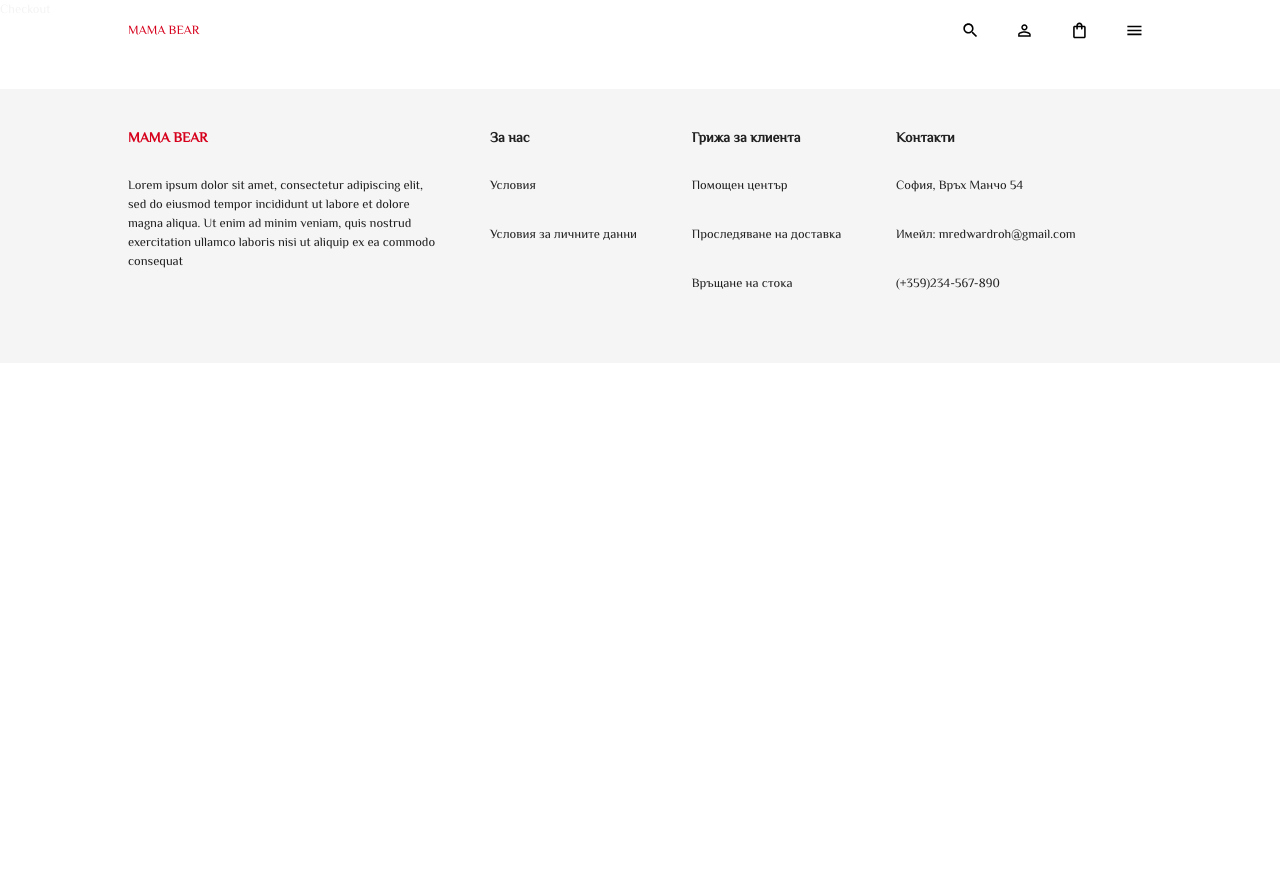
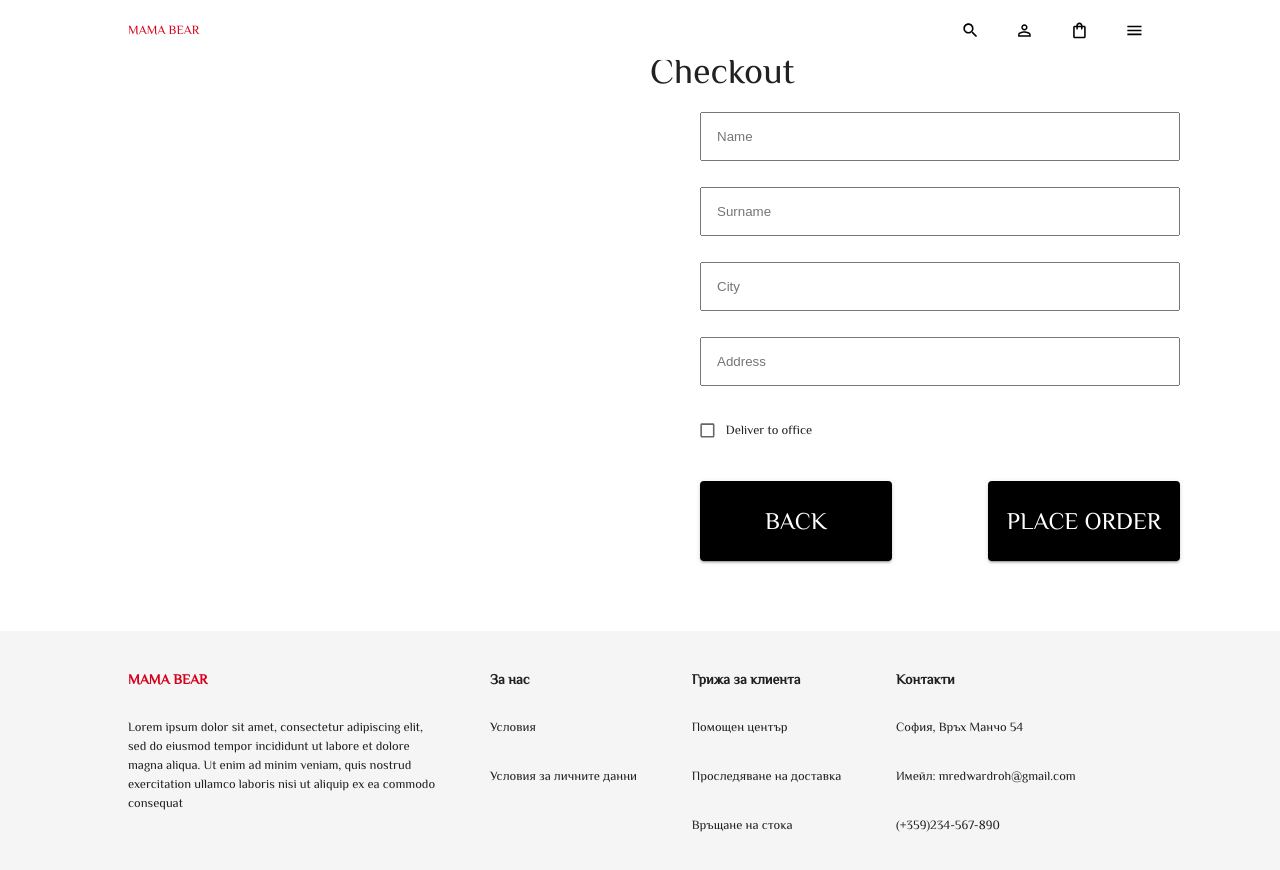
Before and after one commit to IvoGeorgiew/mama-bear, a React (Create React App) app: page /checkout in a window 1280 px wide. Shown: the top 870 px of the page. Before the commit the page ends 800 px from the top, so only its background shows below. Built offline with nearby package versions, Linux system fonts and the light colour scheme; a web font is replaced by a local one.

Commit message:
Working on checkout

```diff
--- a/src/Components/Item.jsx
+++ b/src/Components/Item.jsx
@@ -1,6 +1,6 @@
 import { useState } from "react";
 import { useDispatch } from "react-redux";
-import { IconButton, Box, Typography, useTheme, Button } from "@mui/material";
+import { IconButton, Box, Typography, Button } from "@mui/material";
 import AddIcon from "@mui/icons-material/Add";
 import RemoveIcon from "@mui/icons-material/Remove";
 import { shades } from "../theme";
@@ -12,26 +12,9 @@ const Item = ({ item, width }) => {
   const dispatch = useDispatch();
   const [count, setCount] = useState(1);
   const [isHovered, setIsHovered] = useState(false);
-  const {
-    palette: { neutral },
-  } = useTheme();
 
-  //const { category, price, name, image } = item;
-  const id = item.id;
-  const category = item.category;
   const price = item.price;
   const name = item.name;
-  const image = item.imageUrl;
-
-  //   const {
-  //     data: {
-  //       attributes: {
-  //         formats: {
-  //           medium: { url },
-  //         },
-  //       },
-  //     },
-  //   } = image;
 
   return (
     <Box width={width}>
@@ -40,14 +23,30 @@ const Item = ({ item, width }) => {
         onMouseOver={() => setIsHovered(true)}
         onMouseOut={() => setIsHovered(false)}
       >
-        <img
-          alt={item.name}
-          width="300px"
-          height="400px"
-          src={item.imageUrl}
+        <div
           onClick={() => navigate(`/item/${item.id}`)}
-          style={{ cursor: "pointer" }}
-        />
+          style={{
+            width: "300px",
+            height: "400px",
+            margin: "0 auto",
+            overflow: "hidden",
+            cursor: "pointer",
+          }}
+        >
+          <img
+            alt={item.name}
+            src={item.imageUrl}
+            style={{
+              width: "auto",
+              height: "100%",
+              display: "block",
+              marginLeft: "auto",
+              marginRight: "auto",
+              transform: isHovered ? "scale(1.2)" : "scale(1)",
+              transition: "transform 0.3s ease-in-out",
+            }}
+          />
+        </div>
         <Box
           display={isHovered ? "block" : "none"}
           position="absolute"
--- a/src/scenes/checkout/Checkout.jsx
+++ b/src/scenes/checkout/Checkout.jsx
@@ -1,4 +1,162 @@
-const Checkout = () => {
-  return <div>Checkout</div>;
+import React from "react";
+import { useSelector } from "react-redux";
+import { Formik, Field, Form } from "formik";
+import {
+  FormControlLabel,
+  Checkbox,
+  Box,
+  Typography,
+  Button,
+} from "@mui/material";
+import CartMenu from "../global/CartMenu";
+
+const CheckoutPage = () => {
+  const cart = useSelector((state) => state.cart.cart);
+
+  const handleSubmit = (values) => {
+    // Handle form submission
+    console.log(values);
+  };
+
+  return (
+    <div style={{ margin: "50px", display: "flex" }}>
+      <div style={{ flex: "1", marginRight: "20px" }}>
+        <CartMenu />
+      </div>
+
+      <div style={{ flex: "1" }}>
+        <Typography
+          variant="h1"
+          style={{ marginBottom: "20px", fontSize: "36px" }}
+        >
+          Checkout
+        </Typography>
+
+        <Formik
+          initialValues={{
+            name: "",
+            surname: "",
+            address: "",
+            city: "",
+            toOffice: false,
+          }}
+          onSubmit={handleSubmit}
+        >
+          {({ values }) => (
+            <Form style={{ width: "100%", padding: "0 50px" }}>
+              <Box my={2}>
+                <Field
+                  type="text"
+                  id="name"
+                  name="name"
+                  required
+                  placeholder="Name"
+                  style={{
+                    width: "100%",
+                    padding: "15px",
+                    marginBottom: "10px",
+                  }}
+                />
+              </Box>
+
+              <Box my={2}>
+                <Field
+                  type="text"
+                  id="surname"
+                  name="surname"
+                  required
+                  placeholder="Surname"
+                  style={{
+                    width: "100%",
+                    padding: "15px",
+                    marginBottom: "10px",
+                  }}
+                />
+              </Box>
+
+              <Box my={2}>
+                <Field
+                  type="text"
+                  id="city"
+                  name="city"
+                  required
+                  placeholder="City"
+                  style={{
+                    width: "100%",
+                    padding: "15px",
+                    marginBottom: "10px",
+                  }}
+                />
+              </Box>
+
+              <Box my={2}>
+                <Field
+                  type="text"
+                  id="address"
+                  name="address"
+                  required
+                  placeholder="Address"
+                  style={{
+                    width: "100%",
+                    padding: "15px",
+                    marginBottom: "10px",
+                  }}
+                />
+              </Box>
+
+              <Box my={2}>
+                <Field name="toOffice">
+                  {({ field }) => (
+                    <FormControlLabel
+                      control={<Checkbox {...field} />}
+                      label="Deliver to office"
+                    />
+                  )}
+                </Field>
+              </Box>
+
+              <Box
+                display="flex"
+                justifyContent="space-between"
+                width="100%"
+                mt={4}
+              >
+                <Button
+                  variant="contained"
+                  color="primary"
+                  style={{
+                    width: "40%",
+                    padding: "15px",
+                    height: "80px",
+                    fontSize: "24px",
+                  }}
+                  onClick={() => {
+                    // Handle back button action, e.g., redirecting to Home
+                  }}
+                >
+                  Back
+                </Button>
+
+                <Button
+                  type="submit"
+                  variant="contained"
+                  color="primary"
+                  style={{
+                    width: "40%",
+                    padding: "15px",
+                    height: "80px",
+                    fontSize: "24px",
+                  }}
+                >
+                  Place Order
+                </Button>
+              </Box>
+            </Form>
+          )}
+        </Formik>
+      </div>
+    </div>
+  );
 };
-export default Checkout;
+
+export default CheckoutPage;
--- a/src/scenes/itemDetails/ItemDetails.jsx
+++ b/src/scenes/itemDetails/ItemDetails.jsx
@@ -4,7 +4,6 @@ import Tab from "@mui/material/Tab";
 import { useParams } from "react-router-dom";
 import { useEffect, useState } from "react";
 import Item from "../../components/Item";
-import FavoriteBorderOutlinedIcon from "@mui/icons-material/FavoriteBorderOutlined";
 import AddIcon from "@mui/icons-material/Add";
 import RemoveIcon from "@mui/icons-material/Remove";
 import { shades } from "../../theme";
```
Also changed, not shown: src/Components/NewProductForm.jsx (+0 -12 lines).
